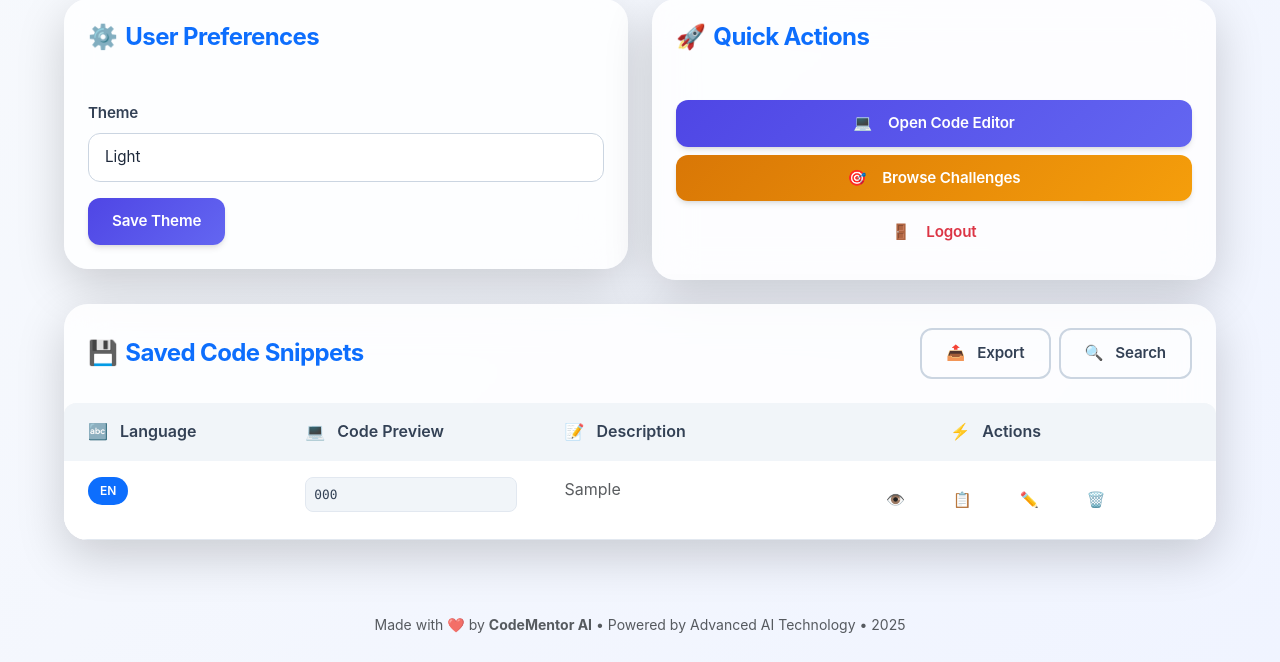
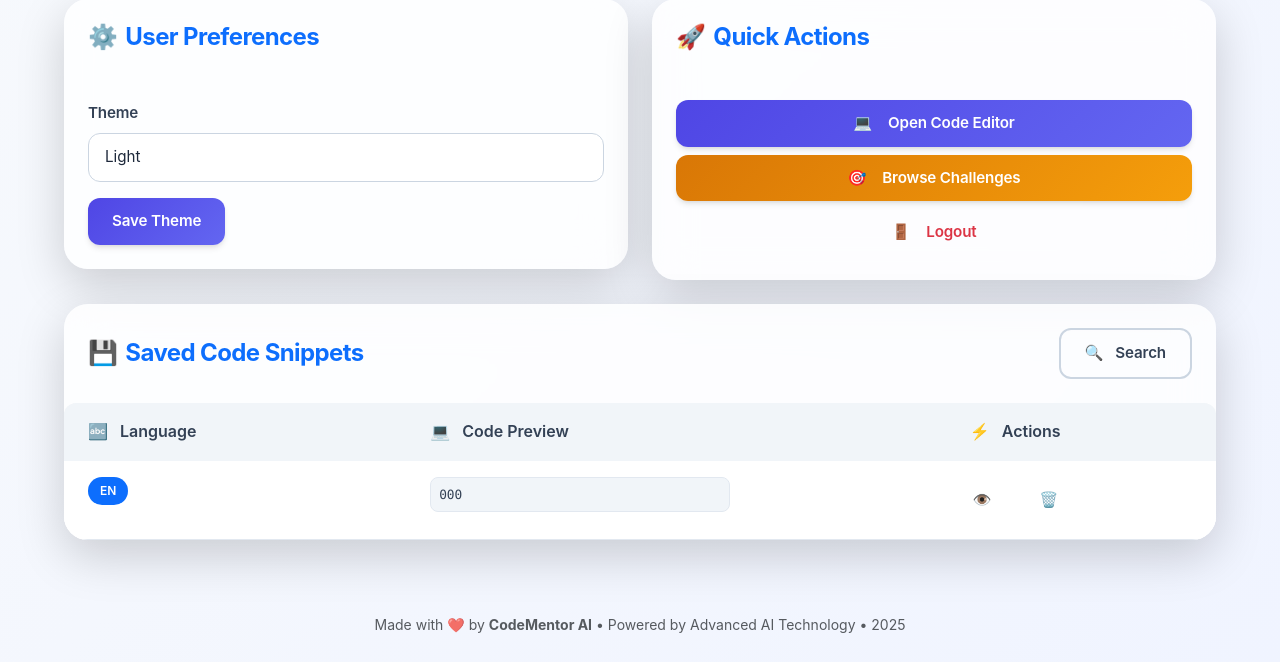
Before and after one commit to DnvLikhitha/Code_Mentor_Ai, a Flask app: page /profile in a window 1280 px wide. Shown: the part 525-1187 px from the top of the page. Run offline with Flask 3, Linux system fonts and the light colour scheme; the visitor is signed in with stand-in values (Sample User, id 1); tables that the repository leaves empty hold one stand-in row (values such as "Sample post"); some libraries are stand-ins or nearby versions.

Commit message:
Update profile.html

```diff
--- a/app/templates/profile.html
+++ b/app/templates/profile.html
@@ -150,10 +150,6 @@
             Saved Code Snippets
           </h4>
           <div class="d-flex gap-2">
-            <button class="btn btn-outline-secondary btn-sm" onclick="exportSnippets()">
-              <span class="me-1">📤</span>
-              Export
-            </button>
             <button class="btn btn-outline-secondary btn-sm" onclick="searchSnippets()">
               <span class="me-1">🔍</span>
               Search
@@ -175,10 +171,7 @@
                   <span class="me-2">💻</span>
                   Code Preview
                 </th>
-                <th class="px-4 py-3">
-                  <span class="me-2">📝</span>
-                  Description
-                </th>
+
                 <th class="px-4 py-3 text-center">
                   <span class="me-2">⚡</span>
                   Actions
@@ -198,22 +191,12 @@
                     <pre class="mb-0"><code>{{ s.code[:100] }}{% if s.code|length > 100 %}...{% endif %}</code></pre>
                   </div>
                 </td>
-                <td class="px-4 py-3">
-                  <div class="text-muted">
-                    {{ s.explanation or 'No description provided' }}
-                  </div>
-                </td>
+
                 <td class="px-4 py-3 text-center">
                   <div class="btn-group" role="group">
                     <!-- The following buttons are valid HTML, not JS property assignments -->
                     <button class="btn btn-outline-primary btn-sm" onclick="viewSnippet({{ s.id }})" title="View Full Code">
                       <span>👁️</span>
-                    </button>
-                    <button class="btn btn-outline-success btn-sm" onclick="copySnippet({{ s.id }})" title="Copy Code">
-                      <span>📋</span>
-                    </button>
-                    <button class="btn btn-outline-warning btn-sm" onclick="editSnippet({{ s.id }})" title="Edit Snippet">
-                      <span>✏️</span>
                     </button>
                     <button class="btn btn-outline-danger btn-sm" onclick="deleteSnippet({{ s.id }})" title="Delete Snippet">
                       <span>🗑️</span>
@@ -438,10 +421,7 @@ function viewSnippet(snippetId) {
       <strong>Language:</strong>
       <span class="badge bg-primary rounded-pill ms-2">${snippet.language.toUpperCase()}</span>
     </div>
-    <div class="mb-3">
-      <strong>Description:</strong>
-      <p class="text-muted mt-1">${snippet.explanation || 'No description provided'}</p>
-    </div>
+
     <div class="mb-3">
       <strong>Code:</strong>
       <pre class="bg-dark text-light p-3 rounded mt-2"><code>${snippet.code}</code></pre>
@@ -450,28 +430,6 @@ function viewSnippet(snippetId) {
 
   const modal = new bootstrap.Modal(document.getElementById('snippetModal'));
   modal.show();
-}
-
-// Copy snippet function
-function copySnippet(snippetId) {
-  const snippet = snippetsData.find(s => s.id === snippetId);
-  if (!snippet) return;
-
-  navigator.clipboard.writeText(snippet.code).then(() => {
-    const btn = event.target.closest('button');
-    const originalHTML = btn.innerHTML;
-    btn.innerHTML = '<span>✅</span>';
-    btn.classList.remove('btn-outline-success');
-    btn.classList.add('btn-success');
-
-    setTimeout(() => {
-      btn.innerHTML = originalHTML;
-      btn.classList.remove('btn-success');
-      btn.classList.add('btn-outline-success');
-    }, 1000);
-  }).catch(err => {
-    alert('Failed to copy code to clipboard');
-  });
 }
 
 // Copy modal content function
@@ -492,30 +450,6 @@ function copyModalContent() {
       }, 1000);
     });
   }
-}
-
-// Edit snippet function (placeholder)
-function editSnippet(snippetId) {
-  alert('Edit functionality coming soon! For now, you can copy the code and modify it in the editor.');
-}
-
-// Export snippets function (placeholder)
-function exportSnippets() {
-  const data = snippetsData.map(s => ({
-    language: s.language,
-    code: s.code,
-    explanation: s.explanation
-  }));
-
-  const blob = new Blob([JSON.stringify(data, null, 2)], { type: 'application/json' });
-  const url = URL.createObjectURL(blob);
-  const a = document.createElement('a');
-  a.href = url;
-  a.download = 'code-snippets.json';
-  document.body.appendChild(a);
-  a.click();
-  document.body.removeChild(a);
-  URL.revokeObjectURL(url);
 }
 
 // Search snippets function (placeholder)
```
